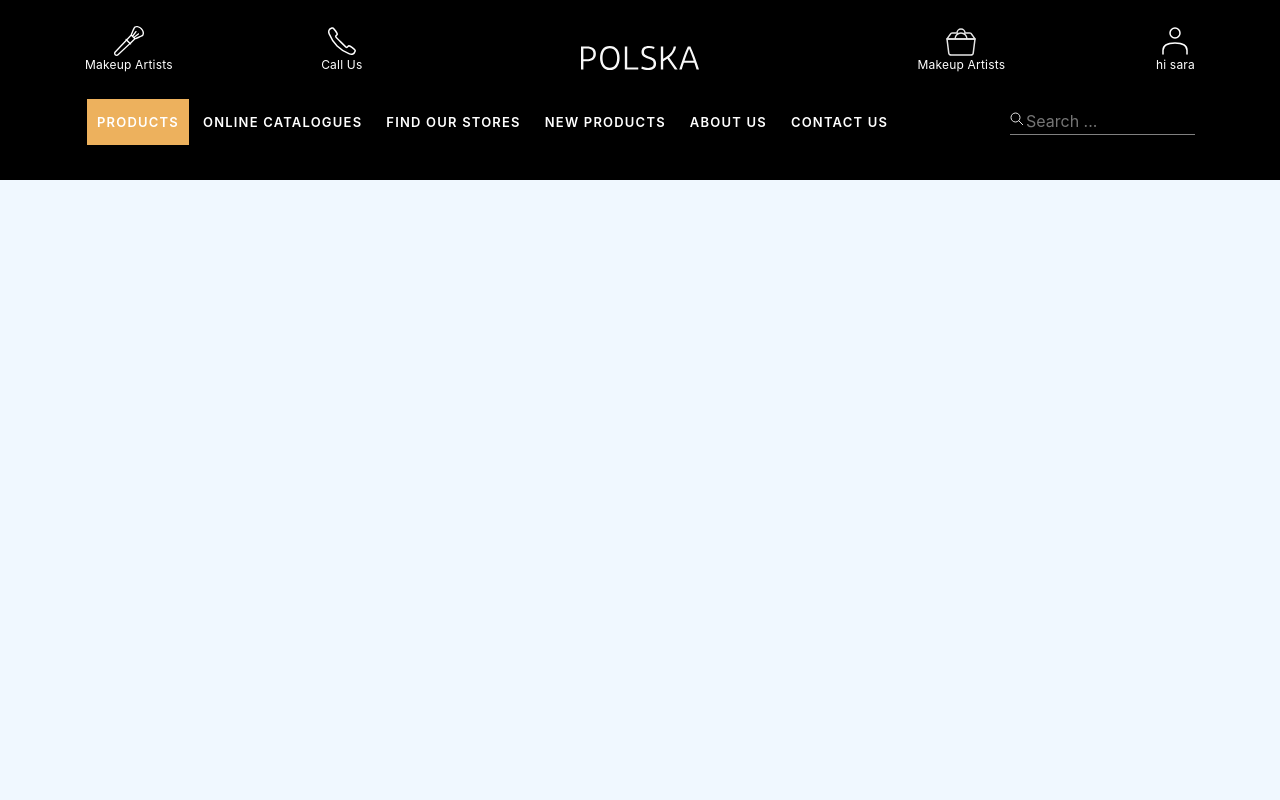
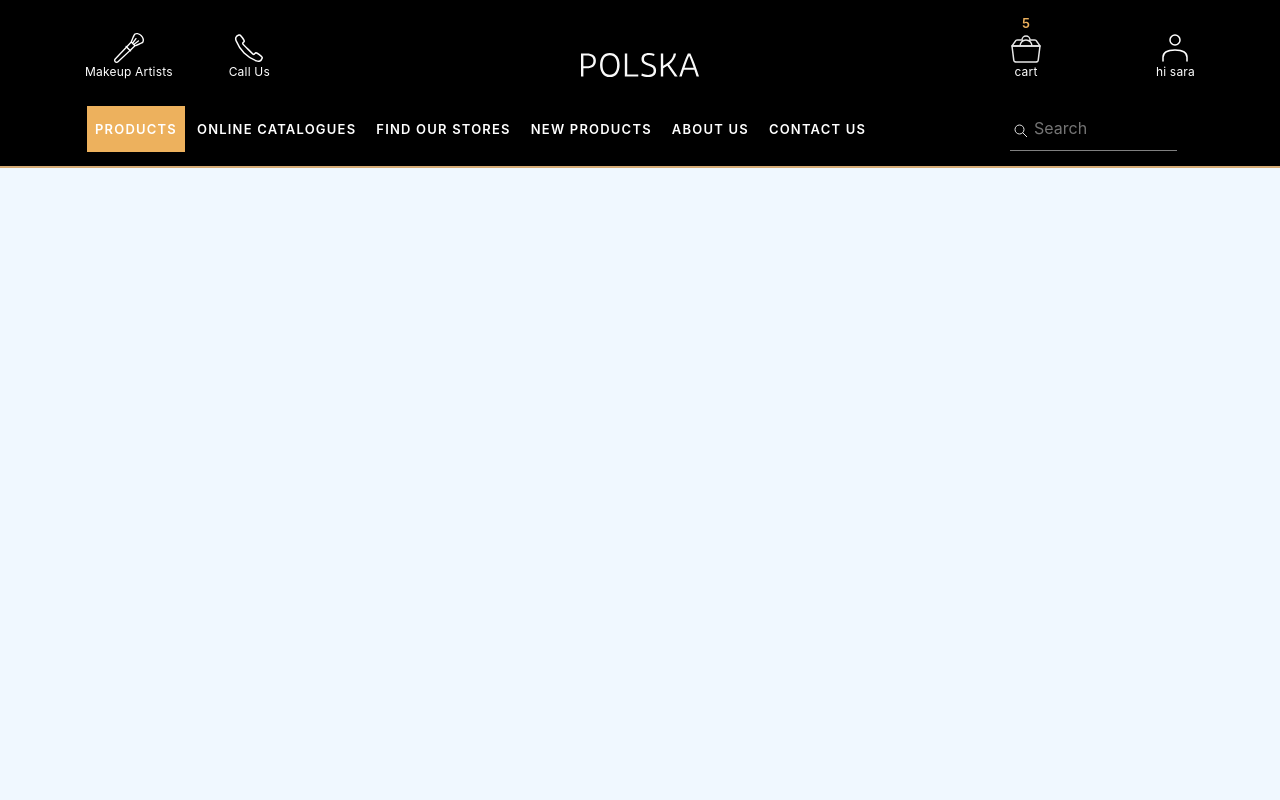
Before and after one commit to sajidaqadomi/Polska, a website: page src/index.html in a window 1280 px wide. Shown: the top 800 px of the page. Drawn offline with Linux system fonts and the light colour scheme.

Commit message:
footer-header update

```diff
--- a/src/css/sass/abstracts/_placeholders.scss
+++ b/src/css/sass/abstracts/_placeholders.scss
@@ -0,0 +1,8 @@
+%smallfontstyle {
+    font-size: 12px;
+    font-weight: normal;
+    font-stretch: normal;
+    font-style: normal;
+    line-height: 1.33;
+    letter-spacing: 0.2px;
+}
--- a/src/css/sass/abstracts/_variables.scss
+++ b/src/css/sass/abstracts/_variables.scss
@@ -1,6 +1,6 @@
 $minSTablet:'(min-width:620px)';
-$minLarge:'(min-width:768px)';
-$minDesktop:('min-width:1200px');
+$minMed:'(min-width:768px)';
+$minLarge:'(min-width:1024px)';
 $htmlFSize:16px;
 $bodyFSize:1rem;
 $h1FSize:2em;
--- a/src/css/sass/base/_reset.scss
+++ b/src/css/sass/base/_reset.scss
@@ -8,6 +8,8 @@ a {
     text-decoration: none !important;
     color: $mainFColor !important;
     cursor: pointer;
+    text-transform: uppercase !important;
+    transition: all .3s ease-in-out;
 }
 
 button {
@@ -20,6 +22,9 @@ img {
 }
 
 input {
+    outline-offset: 0;
+    padding: 10px 10px;
+
     &:focus {
         border: none;
         outline: none;
--- a/src/css/sass/layout/_footer.scss
+++ b/src/css/sass/layout/_footer.scss
@@ -46,7 +46,7 @@
             .social-list {
 
                 //margin-bottom: 0;
-                @media #{$minLarge} {
+                @media #{$minMed} {
                     margin-bottom: 0;
                 }
             }
--- a/src/css/sass/layout/_header.scss
+++ b/src/css/sass/layout/_header.scss
@@ -11,11 +11,19 @@ header {
 
     .header-content {
         background-color: $mainBColor !important;
+        box-shadow: inset 0 -2px 0 0 #d6ac76;
         // position: relative;
         padding: 18px 0;
 
-        @media #{ $minLarge } {
-            padding: 25px 0;
+        @media #{ $minMed } {
+
+            height: 168px;
+            padding: 32px 0 28px 0;
+
+
+
+
+            // padding: 25px 0;
         }
 
         .upper-header {
@@ -27,7 +35,7 @@ header {
                 display: flex !important;
                 justify-content: space-around;
 
-                @media #{ $minLarge } {
+                @media #{ $minMed } {
                     justify-content: space-between;
                 }
 
@@ -35,12 +43,26 @@ header {
                     text-align: center;
                     color: $mainFColor;
                     cursor: pointer;
+                    position: relative;
+
+                    &:before {
+                        content: attr(data-cart);
+                        position: absolute;
+                        top: -40%;
+                        left: 50%;
+                        transform: translateX(-50%);
+                        width: 8px;
+                        height: 20px;
+                        font-size: 13px;
+                        font-weight: 600;
+                        line-height: 1.54;
+                        color: $subFColor;
+
+                    }
 
 
                     .icon-desc {
-                        font-size: 12px;
-                        line-height: 1.33;
-                        letter-spacing: 0.2px;
+                        @extend %smallfontstyle;
                     }
 
                     transition: all .3s ease-in-out;
@@ -67,7 +89,7 @@ header {
         }
 
         .lower-header {
-            box-shadow: 1px 2px 15px rgba($mainBColor, .02);
+            //  box-shadow: 1px 2px 15px rgba($mainBColor, .02);
 
             .navbar {
                 padding-left: 0 !important;
@@ -82,16 +104,20 @@ header {
 
                     .nav-link {
                         color: $mainFColor !important;
-                        font-size: 13px;
-                        text-transform: uppercase;
-                        //font-family: Eina03;
-                        font-size: 13px;
+                        font-size: 8px;
+
                         font-weight: 600;
                         line-height: 1.23;
                         letter-spacing: 1.2px;
                         transition: all .3s ease-in-out;
                         display: block;
-                        padding: 15px 10px;
+                        padding: 15px 8px;
+
+                        @media #{$minLarge} {
+                            font-size: 13px;
+
+
+                        }
 
                         &:hover {
                             background-color: rgba($subFColor, 1) !important
@@ -108,40 +134,55 @@ header {
 
             }
 
+            .search-form {
+                position: relative;
+
+                .search-icon {
+                    position: absolute;
+                    z-index: 2;
+                    top: 50%;
+                    left: 2%;
+                    transform: translateY(-50%);
+                    display: block;
+                    line-height: 2.375rem;
+                    pointer-events: none;
+
                 }
 
-        .search-area {
-
                 input {
+                    padding-left: 1.5em;
+                    width: 100%;
                     background-color: transparent !important;
                     border: none;
                     width: 90% !important;
                     color: $subFColor;
+                    border-bottom: 1px solid gray;
+
+                    &:focus {
+                        &+.line {
+                            width: 100%;
+                        }
+                    }
 
                 }
 
-            &::before {
-                content: url(../../../imgs/search.svg);
-                background-repeat: no-repeat;
-                display: inline-block;
-
-            }
-
-            border-bottom: 1px solid gray;
-        }
-
-        .input-effect {
+                .line {
                     position: absolute;
                     bottom: 0;
                     left: 0;
                     width: 0;
                     height: 2px;
                     background-color: $subFColor;
+                    transition: all .3s ease-in-out;
                 }
 
 
             }
 
+
+        }
+    }
+
     @import '../components/menu';
 
 }
--- a/src/index.html
+++ b/src/index.html
@@ -19,10 +19,10 @@
             <div
               class="row justify-content-around justify-content-lg-between align-items-center no-gutters"
             >
-              <div class="col-6 col-md-4 col-lg-3">
+              <div class="col-6 col-md-2 col-lg-2">
                 <ul class="icons-list">
                   <li class="icons-item">
-                    <a href="#" class="icon-list">
+                    <a href="#" class="icon-link">
                       <img
                         src="imgs/makeup-artists.svg"
                         alt="makeup-artists" /></a
@@ -30,8 +30,9 @@
                       >Makeup Artists
                     </span>
                   </li>
+
                   <li class="icons-item">
-                    <a href="#" class="icon-list"
+                    <a href="tel:123-456-7890" class="icon-link"
                       ><img src="imgs/phone.svg" alt="Phone" /></a
                     ><br /><span class="icon-desc d-none d-lg-block"
                       >Call Us
@@ -39,20 +40,20 @@
                   </li>
                 </ul>
               </div>
-              <div class="d-none d-lg-block col-lg-6">
+              <div class="d-none d-md-block col-md-8">
                 <p class="logo-img"><img src="imgs/logo.svg" alt="logo" /></p>
               </div>
-              <div class="col-6 col-md-4 col-lg-3">
+              <div class="col-6 col-md-2 col-lg-2">
                 <ul class="icons-list">
-                  <li class="icons-item">
-                    <a href="#" class="icon-list"
+                  <li class="icons-item cart" data-cart="5">
+                    <a href="#" class="icon-link"
                       ><img src="imgs/cart.svg" alt="makeup-artists" /></a
                     ><br /><span class="icon-desc d-none d-lg-block"
-                      >Makeup Artists
+                      >cart
                     </span>
                   </li>
                   <li class="icons-item">
-                    <a href="#" class="icon-list"
+                    <a href="#" class="icon-link"
                       ><img src="imgs/account.svg" alt="acount" /></a
                     ><br /><span class="icon-desc d-none d-lg-block"
                       >hi sara</span
@@ -68,12 +69,12 @@
             <div
               class="row justify-content-between align-items-center no-gutters"
             >
-              <div class="col-2 col-lg-10">
+              <div class="col-2 col-md-10">
                 <nav
-                  class="navbar navbar-expand-lg navbar-light d-none d-lg-flex"
+                  class="navbar navbar-expand-md navbar-light d-none d-md-flex"
                 >
                   <div class="collapse navbar-collapse" id="navbarNav">
-                    <ul class="navbar-nav mr-auto d-none d-lg-flex">
+                    <ul class="navbar-nav mr-auto d-none d-md-flex">
                       <li class="nav-item active">
                         <a class="nav-link" href="#">Products</a>
                       </li>
@@ -96,38 +97,54 @@
                   </div>
                 </nav>
                 <button
-                  class="navbar-toggler d-flex d-lg-none hamburger-icon align-items-center justify-content-center"
+                  class="navbar-toggler d-flex d-md-none hamburger-icon align-items-center justify-content-center"
                   type="button"
                   data-target="#minue"
                   aria-controls="navbarSupportedContent"
                   aria-expanded="false"
                   aria-label="Toggle navigation"
                 >
-                  <i class="fa fa-bars icon fa-2x"></i>
+                  <i class="fa fa-bars icon fa-1x"></i>
                 </button>
               </div>
-              <div class="col-8 d-inline-block d-lg-none">
+              <div class="col-8 d-inline-block d-md-none">
                 <p class="logo-img"><img src="imgs/logo.svg" alt="logo" /></p>
               </div>
 
-              <div class="col-2 col-lg-2">
-                <div class="search-area d-none d-lg-flex">
-                  <input
-                    class="search"
-                    type="text"
-                    name="search"
-                    id="search"
-                    placeholder="Search ..."
+              <div class="col-2 col-md-2">
+                <div class="search-form d-none d-md-flex">
+                  <p class="search-icon m-0">
+                    <img src="imgs/search.svg" alt="search" />
+                  </p>
+                  <input type="text" class="" placeholder="Search" />
+                  <div class="line"></div>
+                </div>
+                <a
+                  href="#search-area"
+                  class="d-flex d-md-none"
+                  data-toggle="collapse"
+                  aria-expanded="false"
+                  aria-controls="search-area"
+                >
+                  <img
+                    src="./imgs/search.svg"
+                    alt="search"
+                    class="d-block ml-auto"
                   />
-                  <div class="input-effect"></div>
-                </div>
-                <a href="#" class="d-flex d-lg-none">
-                  <img src="./imgs/search.svg" alt="" class="d-block ml-auto" />
                 </a>
               </div>
             </div>
           </div>
         </div>
+      </div>
+
+      <div class="md-form active-cyan-2 m-0 collapse" id="search-area">
+        <input
+          class="form-control"
+          type="text"
+          placeholder="Search"
+          aria-label="Search"
+        />
       </div>
       <div id="menu" class="d-flex d-lg-none">
         <nav>
--- a/src/js/main.js
+++ b/src/js/main.js
@@ -26,21 +26,8 @@ $(function () {
         $(this).parent().addClass('active').siblings().removeClass('active');
 
     })
-    /**************search animate*****/
-    searchInput.focus(function () {
-        console.log('focus');
-        let inputEffect = $(this).parent('.search-area').find('.input-effect');
-        inputEffect.animate({
-            'width': '100%'
-        }, 200)
-    });
-    searchInput.blur(function () {
-        console.log('focus');
-        let inputEffect = $(this).parent('.search-area').find('.input-effect');
-        inputEffect.animate({
-            'width': '0%'
-        }, 200)
-    });
+
+
 
     //***********menu********/
     menu.css("left", -menuWidth);
```
Also changed, not shown: dist/css/main.css, dist/index.html, dist/js/main.min.js, src/css/main.css, 4 other files. Lines whose indentation alone changed are shown as unchanged.
